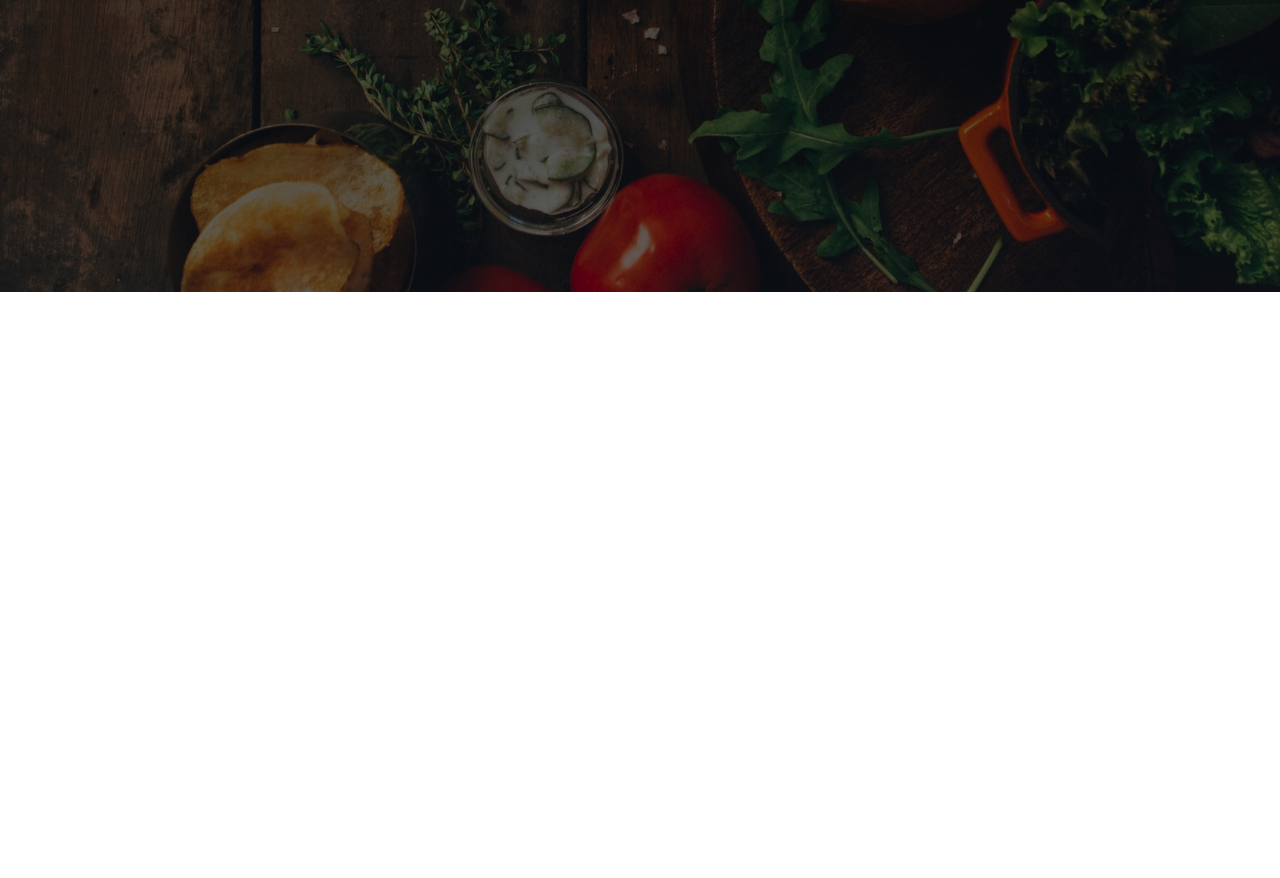
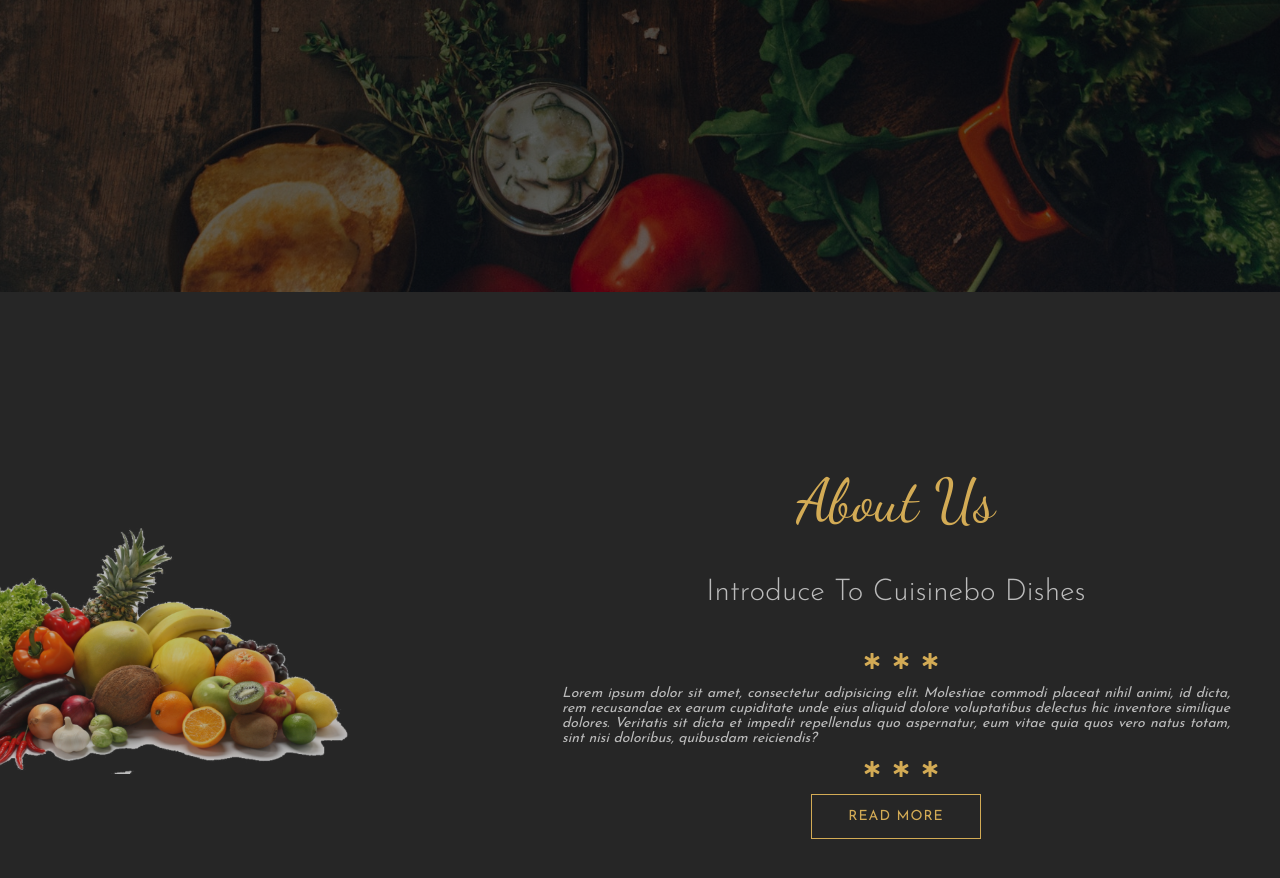
Before and after one commit to HidemichiShimura/cuisinebo-sass, a website: page index.html in a window 1280 px wide. Shown: the part 508-1386 px from the top of the page. Before the commit the page ends 800 px from the top, so only its background shows below. Drawn offline with nearby package versions, Linux system fonts and the light colour scheme.

Commit message:
add about-us section

```diff
--- a/index.html
+++ b/index.html
@@ -5,6 +5,8 @@
     <meta http-equiv="X-UA-Compatible" content="IE=edge">
     <meta name="viewport" content="width=device-width, initial-scale=1.0">
     <link rel="stylesheet" href="./src/styles/css/main.css">
+    <link rel="stylesheet" href="https://use.fontawesome.com/releases/v5.5.0/css/all.css" integrity="sha384-B4dIYHKNBt8Bc12p+WXckhzcICo0wtJAoU8YZTY5qE0Id1GSseTk6S+L3BlXeVIU" crossorigin="anonymous">
+    <link href="https://fonts.googleapis.com/css?family=Dancing+Script:400,700|Josefin+Sans:300,400,600,700|Nunito:300,400,600,700" rel="stylesheet">
     <title>Cuisinebo</title>
 </head>
 <body>
@@ -23,5 +25,33 @@
           <button type="button" class="main-btn">Reservation</button>
         </div>
     </header>
+
+    <section class="about-us">
+        <div class="about-us-left"><img src="src/assets/about-us-left.png"></div>
+
+        <div class="about-us-right">
+          <h1 class="main-heading">About Us</h1>
+          <h3 class="sub-heading">Introduce To Cuisinebo Dishes</h3>
+          <div class="stars">
+            <i class="fas fa-star-of-life star"></i>
+            <i class="fas fa-star-of-life star"></i>
+            <i class="fas fa-star-of-life star"></i>
+          </div>
+          <p class="description">
+            Lorem ipsum dolor sit amet, consectetur adipisicing elit. Molestiae
+            commodi placeat nihil animi, id dicta, rem recusandae ex earum
+            cupiditate unde eius aliquid dolore voluptatibus delectus hic
+            inventore similique dolores. Veritatis sit dicta et impedit
+            repellendus quo aspernatur, eum vitae quia quos vero natus totam, sint
+            nisi doloribus, quibusdam reiciendis?
+          </p>
+          <div class="stars">
+            <i class="fas fa-star-of-life star"></i>
+            <i class="fas fa-star-of-life star"></i>
+            <i class="fas fa-star-of-life star"></i>
+          </div>
+          <button type="button" class="main-btn">Read More</button>
+        </div>
+      </section>
 </body>
 </html>
--- a/src/styles/scss/abstracts/_variables.scss
+++ b/src/styles/scss/abstracts/_variables.scss
@@ -1,2 +1,3 @@
+$main-theme-color: #262626;
 $main-text-color: #bbb;
 $accent-color: #d3ab55;
--- /dev/null
+++ b/src/styles/scss/layout/_about-us.scss
@@ -0,0 +1,97 @@
+.about-us {
+    height: 90vh;
+    display: flex;
+    align-items: center;
+
+    .about-us-left {
+        width: 40%;
+        position: relative;
+        left: -150px;
+
+        img {
+            width: 100%;
+            opacity: 0.7;
+        }
+    }
+
+    .about-us-right {
+        width: 60%;
+        display: flex;
+        flex-direction: column;
+        align-items: center;
+        box-sizing: border-box;
+        padding: 0 50px;
+
+        .main-heading {
+            font-family: "Dancing Script", cursive;
+            font-size: 60px;
+            font-weight: 300;
+            color: $accent-color;
+            margin-bottom: 40px;
+        }
+
+        .sub-heading {
+            font-family: "Josefin Sans", sans-serif;
+            font-size: 30px;
+            font-weight: 300;
+            color: $main-text-color;
+            text-align: center;
+            margin-bottom: 30px;
+        }
+
+        .stars {
+            margin: 15px 0;
+
+            .star {
+                color: $accent-color;
+                margin-left: 10px;
+            }
+
+            .fas {
+                font-weight: 900;
+            }
+
+            .fas {
+                font-family: "Font Awesome 5 Free";
+                -webkit-font-smoothing: antialiased;
+                font-style: normal;
+                font-variant: normal;
+                text-rendering: auto;
+                line-height: 1;
+                display: inline-block;
+            }
+
+            .fa-star-of-life:before {
+                content: "\f621";
+            }
+        }
+
+        .description {
+            font-family: "Josefin Sans", sans-serif;
+            font-size: 14px;
+            font-style: italic;
+            text-align: justify;
+            color: $main-text-color;
+        }
+
+        .main-btn {
+            width: 170px;
+            height: 45px;
+            font-family: "Josefin Sans", sans-serif;
+            font-size: 14px;
+            text-transform: uppercase;
+            letter-spacing: 1px;
+            color: $accent-color;
+            background-color: transparent;
+            border: 1px solid $accent-color;
+            outline: none;
+            cursor: pointer;
+            transition: all 0.4s;
+
+            &:hover {
+                color: $main-theme-color;
+                background-color: $accent-color;
+            }
+        }
+    }
+}
--- a/src/styles/scss/layout/_header.scss
+++ b/src/styles/scss/layout/_header.scss
@@ -94,7 +94,7 @@
             transition: all 0.4s;
 
             &:hover {
-                color: #262626;
+                color: $main-theme-color;
                 background-color: $accent-color;
             }
         }
--- a/src/styles/scss/main.scss
+++ b/src/styles/scss/main.scss
@@ -2,4 +2,7 @@
 
 @import './base/reset';
 
+@import './themes/theme';
+
 @import './layout/header';
+@import './layout/about-us';
--- /dev/null
+++ b/src/styles/scss/themes/_theme.scss
@@ -0,0 +1,3 @@
+body {
+    background-color: $main-theme-color;
+}
```
Also changed, not shown: src/assets/about-us-left.png (added), src/styles/css/main.css.
